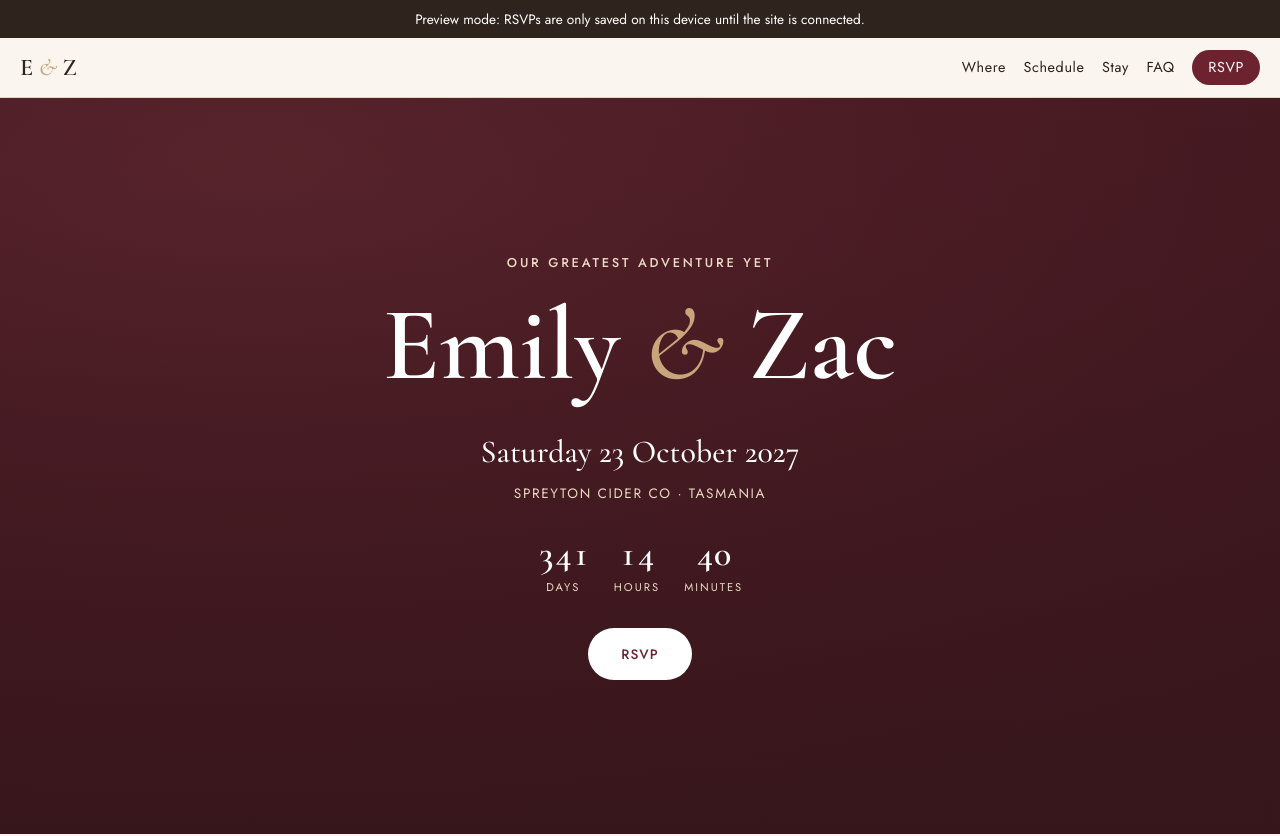
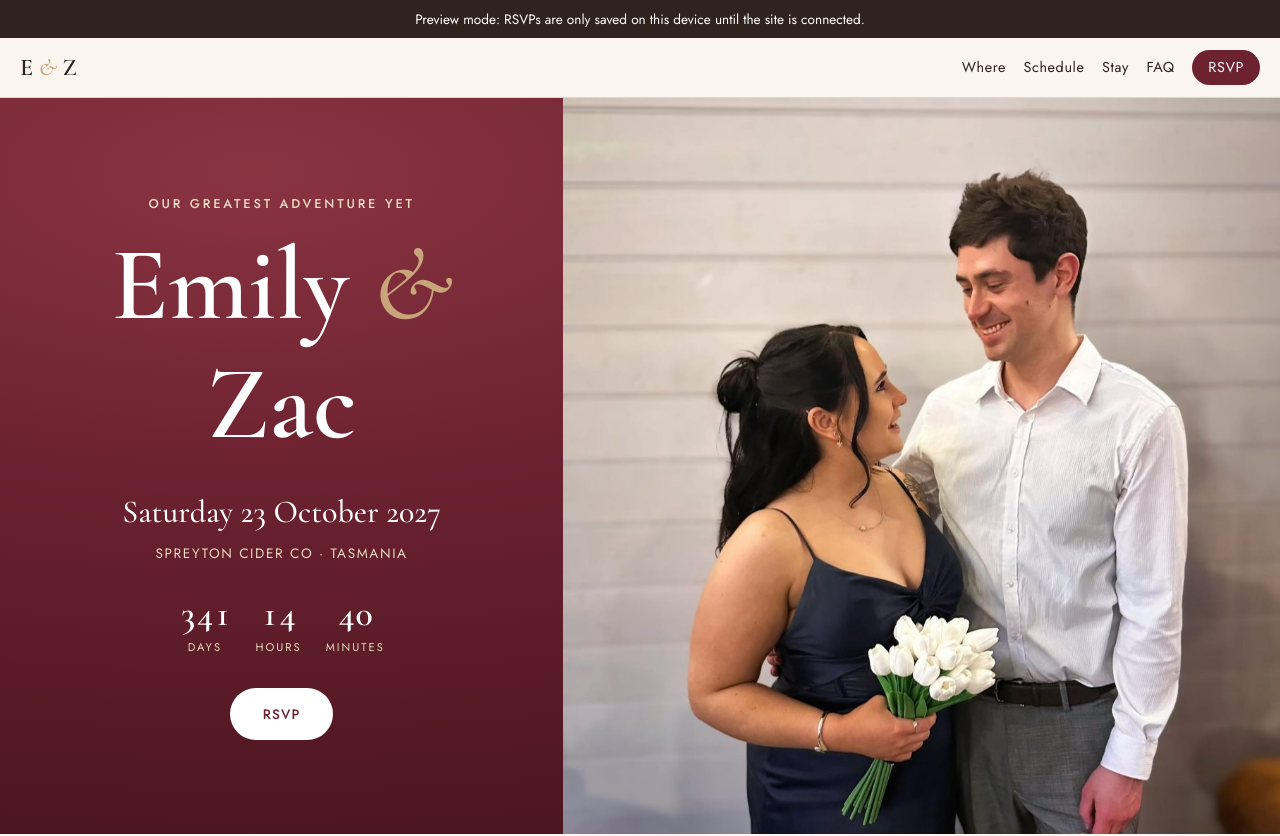
Before and after one commit to mteck776-debug/emily-zac-wedding, a plain HTML site: page index.html in a window 1280 px wide. Shown: the top 836 px of the page. Drawn offline with nearby package versions, Linux system fonts and the light colour scheme.

Commit message:
Use couple photo as hero background
Full-bleed photo on phones, split layout on wide screens so the
names do not cover faces.

Co-Authored-By: Claude Fable 5.2 <noreply@anthropic.com>
Claude-Session: https://claude.ai/code/session_01R9FFFdhZYG2Nf52WS3upLw

```diff
--- a/css/style.css
+++ b/css/style.css
@@ -66,13 +66,15 @@ a { color: var(--burgundy); }
 /* ── hero ────────────────────────────────────────── */
 .hero {
   min-height: min(92svh, 52rem);
-  display: grid; place-items: center; text-align: center;
-  color: #fff; padding: 4rem 1.25rem;
+  display: grid; place-items: end center; text-align: center;
+  color: #fff; padding: 4rem 1.25rem 3rem;
   background:
-    linear-gradient(180deg, rgba(47, 22, 26, .55), rgba(47, 22, 26, .72)),
-    url('../images/hero.jpg') center 30% / cover no-repeat,
+    linear-gradient(180deg, rgba(47, 22, 26, .30) 0%, rgba(47, 22, 26, .45) 45%, rgba(47, 22, 26, .82) 100%),
+    url('../images/hero.jpg') 52% 25% / cover no-repeat,
     radial-gradient(120% 90% at 20% 10%, #8a3442 0%, var(--burgundy) 45%, var(--burgundy-deep) 100%);
 }
+.hero-inner { text-shadow: 0 1px 12px rgba(30, 12, 15, .55); }
+.hero .btn { text-shadow: none; }
 .hero .eyebrow { color: var(--tan-soft); }
 .hero h1 { font-size: clamp(3.25rem, 15vw, 6.5rem); margin-bottom: .2em; }
 .hero-date { font-family: var(--serif); font-size: clamp(1.4rem, 5vw, 2rem); margin-bottom: .1em; }
@@ -81,6 +83,18 @@ a { color: var(--burgundy); }
 .countdown div { display: grid; }
 .countdown strong { font-family: var(--serif); font-size: 2.25rem; line-height: 1; font-variant-numeric: tabular-nums; }
 .countdown span { font-size: .7rem; letter-spacing: .18em; text-transform: uppercase; color: var(--tan-soft); margin-top: .35rem; }
+
+@media (min-width: 60rem) {
+  .hero {
+    position: relative; place-items: center start; padding: 0;
+    background: radial-gradient(120% 90% at 20% 10%, #8a3442 0%, var(--burgundy) 45%, var(--burgundy-deep) 100%);
+  }
+  .hero::before {
+    content: ''; position: absolute; inset: 0 0 0 44%;
+    background: url('../images/hero.jpg') 48% 20% / cover no-repeat;
+  }
+  .hero-inner { position: relative; width: 44%; padding: 3rem 2rem; text-shadow: none; }
+}
 
 /* ── buttons ─────────────────────────────────────── */
 .btn {
```
Also changed, not shown: images/hero.jpg (added).
